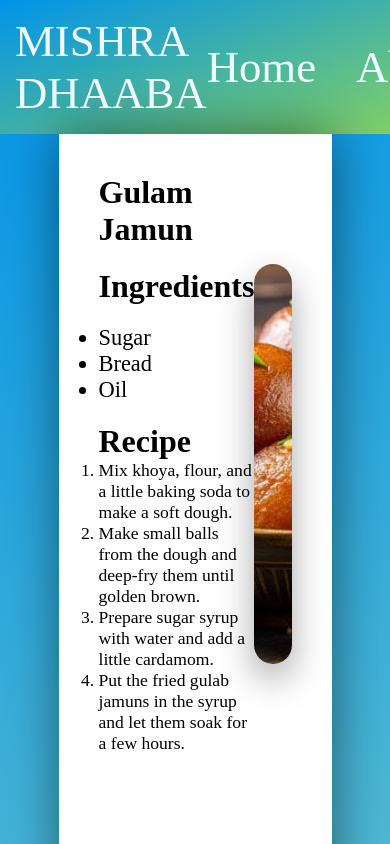
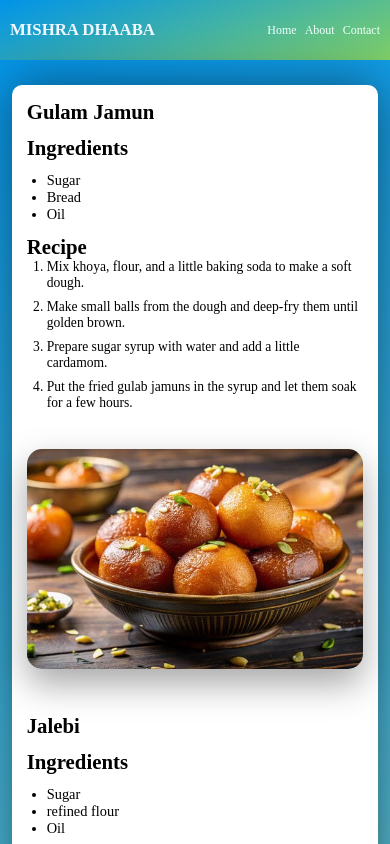
Before and after one commit to ayush2426161-cmyk/my-website, a plain HTML site: page index.html in a window 390 px wide. Shown: the top 844 px of the page. Drawn offline with Linux system fonts and the light colour scheme.

Commit message:
Refactor CSS for layout and responsiveness
Updated styles for navigation, content, and footer sections. Improved responsiveness for various screen sizes.

```diff
--- a/RECIPE.CSS
+++ b/RECIPE.CSS
@@ -1,3 +1,4 @@
+
 #navlist {
     list-style: none;
 }
@@ -27,21 +28,21 @@
 
 nav {
     width: 100%;
-    padding-right: 2rem;
 }
 
 #navlist {
     width: 100%;
-    padding: 15px;
+    padding: 15px 4%;
     font-size: 2.8rem;
     display: flex;
-    justify-content: space-around;
+    justify-content: space-between;
     align-items: center;
 }
 
 #navlogo {
     font-size: 2.8rem;
     color: aliceblue;
+    font-weight: bold;
 }
 
 a {
@@ -52,26 +53,30 @@ a {
 #navitem {
     display: flex;
     gap: 40px;
+    font-size: 1.5rem;
 }
 
 .contentbox {
     width: 70%;
-    margin: auto;
+    margin: 40px auto;
     background-color: white;
     display: flex;
     flex-direction: column;
     gap: 100px;
     padding: 40px;
     box-shadow: 1px 1px 50px rgba(0, 0, 0, 0.5);
+    border-radius: 10px;
 }
 
 .item {
     display: flex;
-    justify-content: space-around;
+    justify-content: space-between;
     align-items: center;
+    gap: 40px;
 }
 
 .leftbox {
+    flex: 1;
     display: flex;
     flex-direction: column;
     gap: 20px;
@@ -83,16 +88,23 @@ a {
 
 .ingbox {
     font-size: 1.4rem;
+    padding-left: 25px;
 }
 
 .recbox {
     font-size: 1.1rem;
+    padding-left: 25px;
+}
+
+.recbox li {
+    margin-bottom: 8px;
 }
 
 .rightbox {
     position: relative;
     width: 500px;
     height: 400px;
+    flex-shrink: 0;
     overflow: hidden;
     border-radius: 20px;
     box-shadow: 0 15px 35px rgba(0, 0, 0, 0.35);
@@ -146,9 +158,132 @@ a {
 
 .footerbox {
     width: 100%;
-    min-height: 30px;
+    min-height: 50px;
+    display: flex;
+    justify-content: center;
+    align-items: center;
     text-align: center;
+    padding: 10px;
     color: azure;
     font-size: 20px;
     background-image: linear-gradient(160deg, #0093E9 0%, #D067BB 100%);
 }
+
+@media (max-width: 768px) {
+
+    .navcontainer {
+        min-height: 60px;
+    }
+
+    #navlist {
+        padding: 12px 15px;
+        font-size: 1.3rem;
+    }
+
+    #navlogo {
+        font-size: 1.3rem;
+    }
+
+    #navitem {
+        gap: 12px;
+        font-size: 0.9rem;
+    }
+
+    .contentbox {
+        width: 94%;
+        margin: 25px auto;
+        padding: 20px;
+        gap: 60px;
+    }
+
+    .item {
+        flex-direction: column;
+        gap: 30px;
+        align-items: stretch;
+    }
+
+    .leftbox {
+        gap: 12px;
+    }
+
+    .leftbox h2 {
+        font-size: 1.5rem;
+    }
+
+    .ingbox {
+        font-size: 1rem;
+        padding-left: 20px;
+    }
+
+    .recbox {
+        font-size: 0.95rem;
+        padding-left: 20px;
+    }
+
+    .rightbox {
+        width: 100%;
+        height: 260px;
+    }
+
+    .rightbox .overlay span {
+        font-size: 1.1rem;
+        padding: 10px 18px;
+    }
+
+    .footerbox {
+        font-size: 13px;
+        min-height: 45px;
+    }
+}
+
+@media (max-width: 480px) {
+
+    #navlist {
+        padding: 10px;
+    }
+
+    #navlogo {
+        font-size: 1.05rem;
+    }
+
+    #navitem {
+        gap: 8px;
+        font-size: 0.75rem;
+    }
+
+    .contentbox {
+        width: 94%;
+        padding: 15px;
+        gap: 45px;
+    }
+
+    .leftbox h2 {
+        font-size: 1.3rem;
+    }
+
+    .ingbox {
+        font-size: 0.9rem;
+    }
+
+    .recbox {
+        font-size: 0.85rem;
+    }
+
+    .rightbox {
+        height: 220px;
+        border-radius: 15px;
+    }
+
+    .rightbox .overlay {
+        border-radius: 15px;
+    }
+
+    .rightbox .overlay span {
+        font-size: 1rem;
+        padding: 8px 15px;
+    }
+
+    .footerbox {
+        font-size: 11px;
+    }
+}
```
